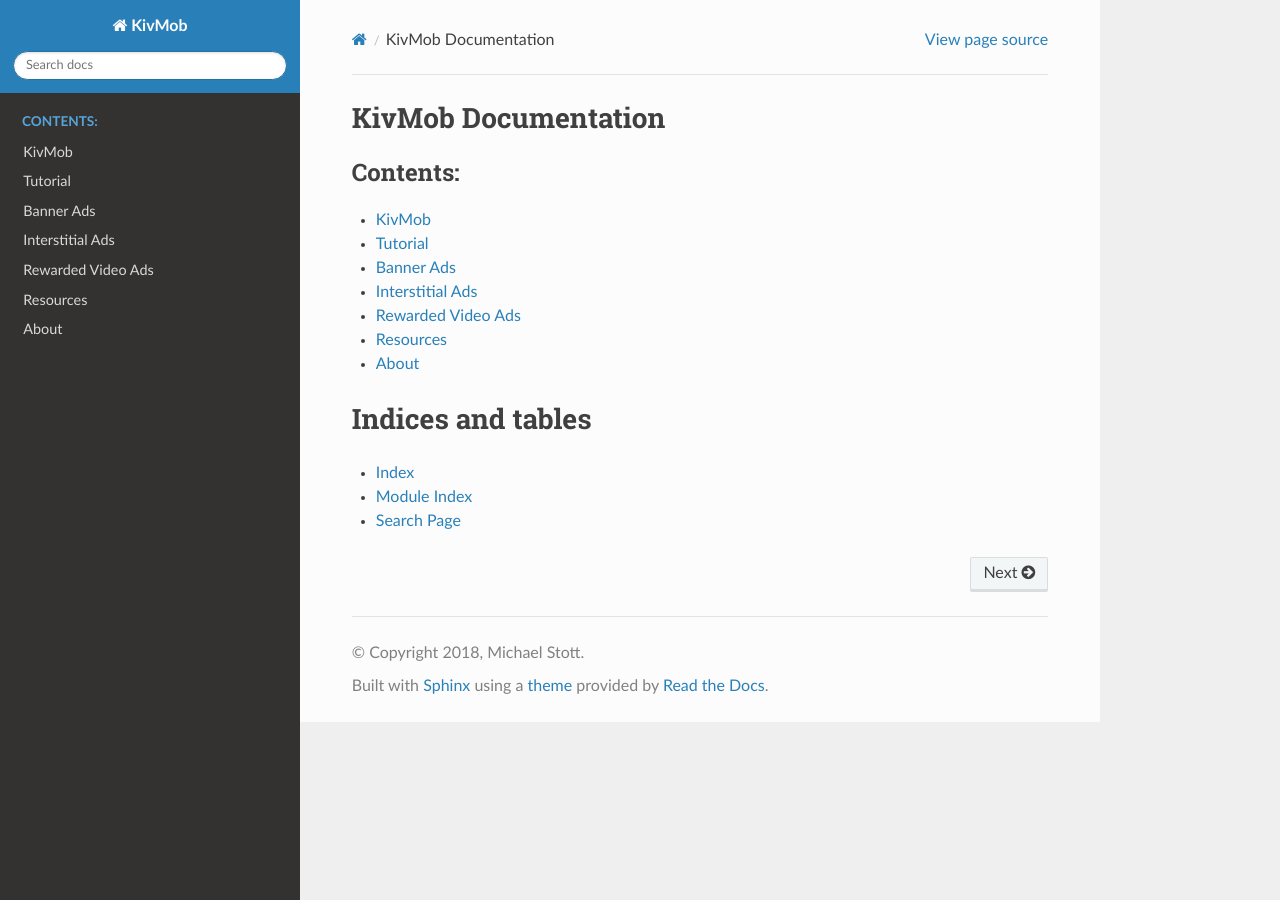
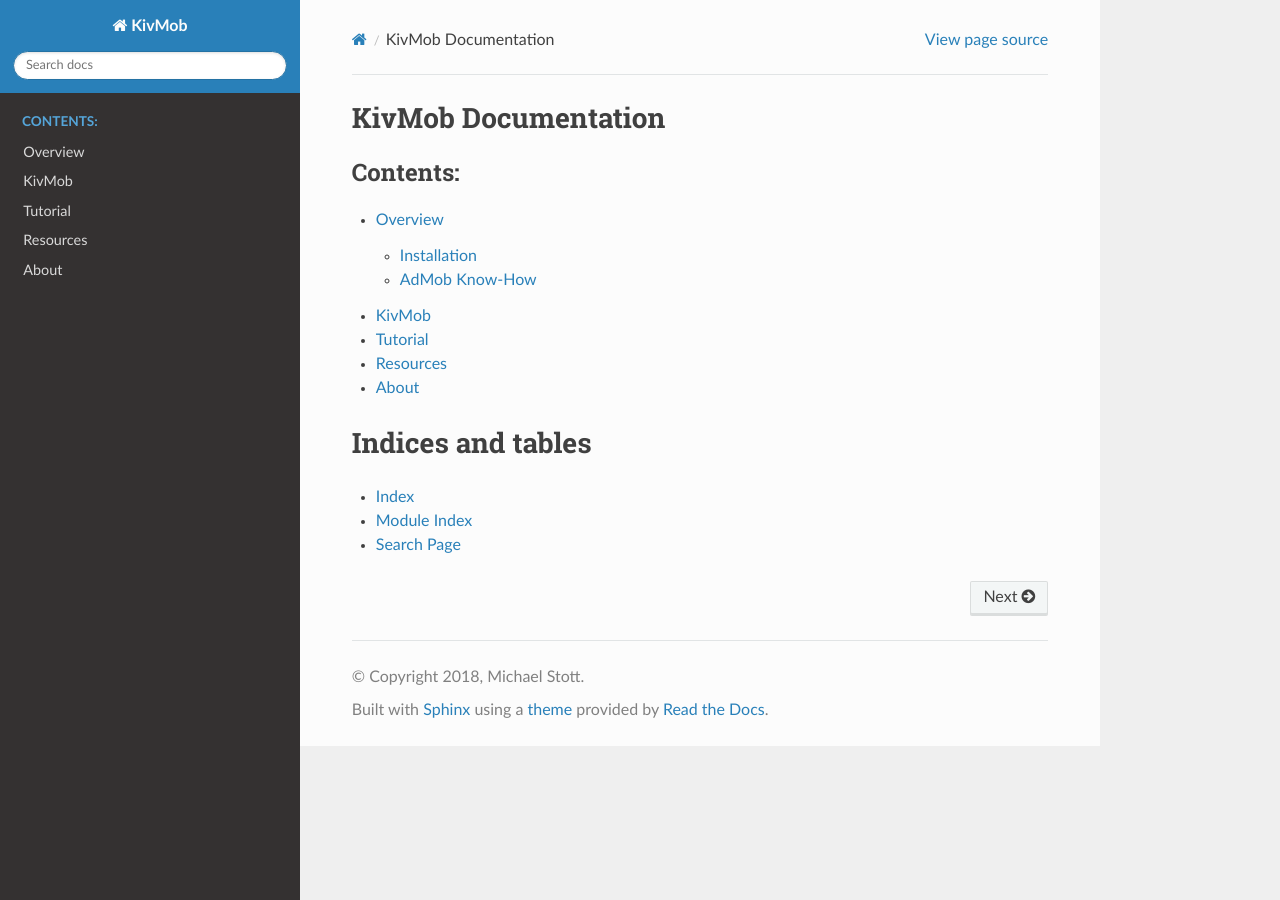
Before and after one commit to MichaelStott/KivMob, a Sphinx documentation site: the page built from docs/index.rst, in a window 1280 px wide. Built offline with Sphinx 7.4.7 and the Read the Docs theme 2.0.0, drawn with Linux system fonts in a browser that asks for light colours.

```diff
--- a/docs/banners.rst
+++ /dev/null
@@ -1,4 +0,0 @@
-Banner Ads
-==========
-
-Add some stuff here!
--- a/docs/index.rst
+++ b/docs/index.rst
@@ -10,11 +10,9 @@ KivMob Documentation
    :maxdepth: 6
    :caption: Contents:
 
+   overview
    kivmob
    tutorial
-   banners
-   interstitials
-   rewarded_video
    resources
    about
 
--- a/docs/interstitials.rst
+++ /dev/null
@@ -1,4 +0,0 @@
-Interstitial Ads
-================
-
-Add some stuff here!
--- a/docs/rewarded_video.rst
+++ /dev/null
@@ -1,4 +0,0 @@
-Rewarded Video Ads
-==================
-
-Add some stuff here!
```
Also changed, not shown: README.md (+2 -2 lines), docs/contriubtion.rst (added, +13 -0 lines), docs/overview.rst (added, +27 -0 lines), .travis.yml.
